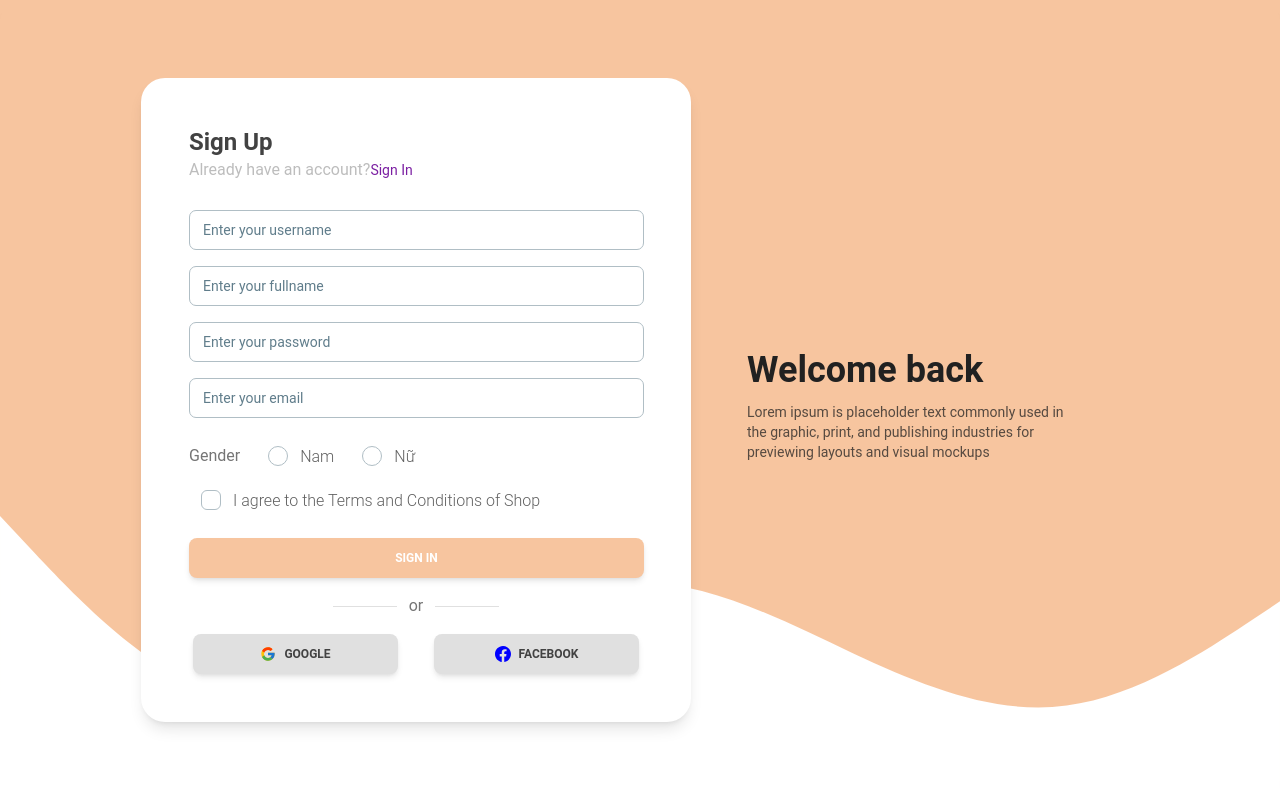
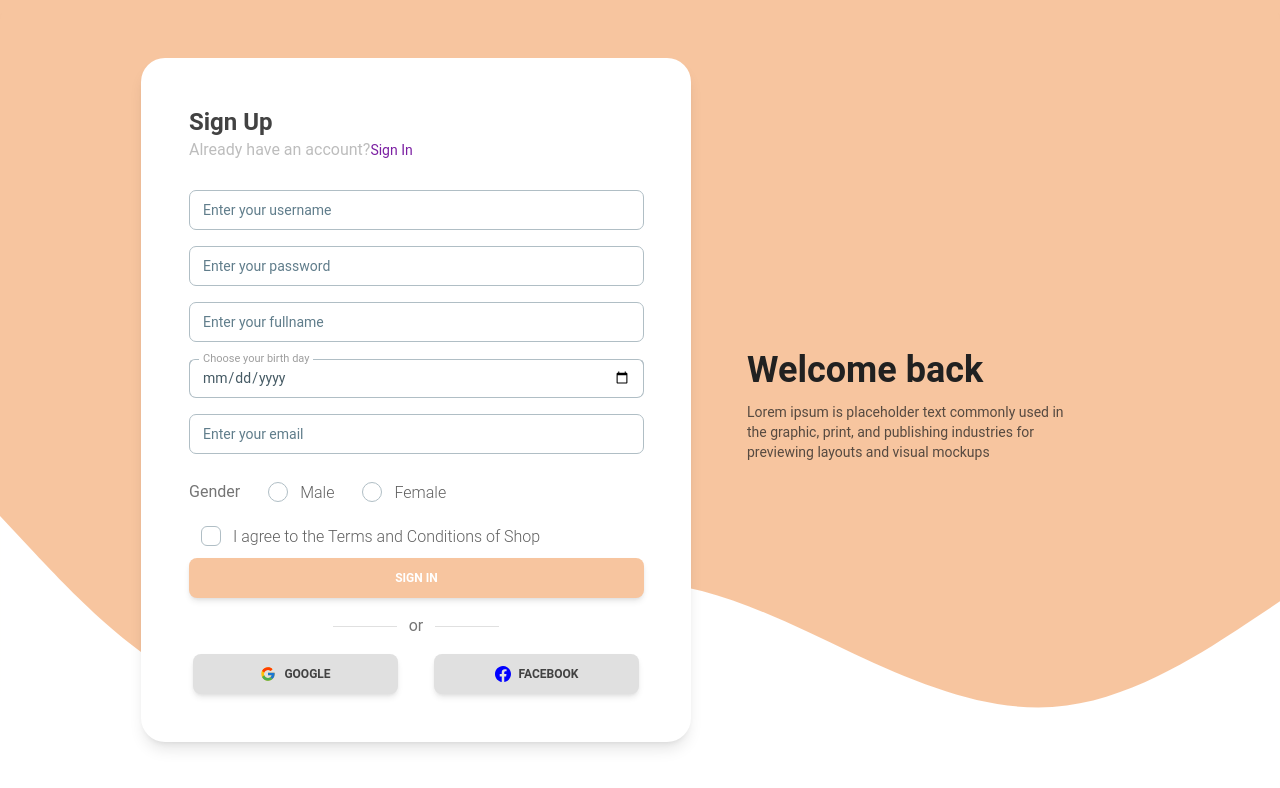
Before and after one commit to TranHuuHieu15/FEDuAnTotNghiep, a React (Vite) app: page /signup in a window 1280 px wide. Shown: the top 788 px of the page. Built offline with nearby package versions, Linux system fonts and the light colour scheme.

Commit message:
Register commit

```diff
--- a/src/components/checkbox/Checkbox.jsx
+++ b/src/components/checkbox/Checkbox.jsx
@@ -1,13 +1,28 @@
 import PropTypes from "prop-types";
 import { Checkbox as CheckButton } from "@material-tailwind/react";
-const Checkbox = ({ label, ripple, className }) => {
+import { useController } from "react-hook-form";
+const Checkbox = ({ label, ripple, className, control, errors, ...props }) => {
+  const { field } = useController({
+    control,
+    name: props.name,
+    defaultValue: false,
+  });
   return (
     <>
       <CheckButton
         label={label}
         ripple={ripple}
+        name={props.name}
         className={className}
+        value={props.value}
+        checked={field.value}
+        {...field}
       />
+      {errors[props.name] && (
+        <p className="mt-2 ml-1 text-xs text-red-500">
+          {errors[props.name].message}
+        </p>
+      )}
     </>
   );
 };
@@ -15,5 +30,9 @@ Checkbox.propTypes = {
   label: PropTypes.string,
   className: PropTypes.string,
   ripple: PropTypes.bool,
+  control: PropTypes.any.isRequired,
+  value: PropTypes.bool,
+  name: PropTypes.string,
+  errors: PropTypes.object,
 };
 export default Checkbox;
--- a/src/components/radioButton/RadioButton.jsx
+++ b/src/components/radioButton/RadioButton.jsx
@@ -1,5 +1,6 @@
 import PropTypes from "prop-types";
 import { Radio } from "@material-tailwind/react";
+import { useController } from "react-hook-form";
 const RadioButton = ({
   color = "blue-gray",
   label,
@@ -7,21 +8,42 @@ const RadioButton = ({
   className,
   name,
   ripple,
+  value,
+  errors,
+  control,
 }) => {
+  const { field } = useController({
+    control,
+    name,
+    defaultValue: "",
+  });
   return (
     <div className={className}>
       <div>{labelRadio}</div>
-      <Radio color={color} label={label} name={name} ripple={ripple}></Radio>
+      <Radio
+        color={color}
+        label={label}
+        name={name}
+        ripple={ripple}
+        {...field}
+        value={value}
+      ></Radio>
+      {errors.name && (
+        <p className="mt-2 ml-1 text-xs text-red-500">{errors.name.message}</p>
+      )}
     </div>
   );
 };
 RadioButton.propTypes = {
+  errors: PropTypes.object,
   color: PropTypes.string,
   className: PropTypes.string,
+  value: PropTypes.bool,
   name: PropTypes.string,
   ripple: PropTypes.bool,
   label: PropTypes.string,
   labelRadio: PropTypes.string,
+  control: PropTypes.any.isRequired,
 };
 
 export default RadioButton;
--- /dev/null
+++ b/src/components/select/Dropdown.jsx
@@ -0,0 +1,39 @@
+import {
+  Avatar,
+  Menu,
+  MenuHandler,
+  MenuItem,
+  MenuList,
+} from "@material-tailwind/react";
+import { Link } from "react-router-dom";
+
+const Dropdown = () => {
+  return (
+    <>
+      <Menu>
+        <MenuHandler>
+          <Avatar
+            variant="circular"
+            size="md"
+            alt="tania andrew"
+            className="border border-gray-900 p-0.5 cursor-pointer"
+            src="https://images.unsplash.com/photo-1633332755192-727a05c4013d?ixlib=rb-1.2.1&ixid=MnwxMjA3fDB8MHxwaG90by1wYWdlfHx8fGVufDB8fHx8&auto=format&fit=crop&w=1480&q=80"
+          />
+        </MenuHandler>
+        <MenuList>
+          <Link to="/">
+            <MenuItem>My Profile</MenuItem>
+          </Link>
+          <Link>
+            <MenuItem>Help</MenuItem>
+          </Link>
+          <Link>
+            <MenuItem>Log out</MenuItem>
+          </Link>
+        </MenuList>
+      </Menu>
+    </>
+  );
+};
+
+export default Dropdown;
--- a/src/pages/SignUpPage.jsx
+++ b/src/pages/SignUpPage.jsx
@@ -4,19 +4,80 @@ import { FcGoogle } from "react-icons/fc";
 import { BsFacebook } from "react-icons/bs";
 import RadioButton from "../components/radioButton/RadioButton";
 import Checkbox from "../components/checkbox/Checkbox";
-// import * as yup from "yup";
+import * as yup from "yup";
 import { yupResolver } from "@hookform/resolvers/yup";
 import { useForm } from "react-hook-form";
+import { useRegisterMutation } from "../redux/api/authApi";
+import { useDispatch } from "react-redux";
+import { useNavigate } from "react-router-dom";
+import {
+  registerFailure,
+  registerStart,
+  registerSuccess,
+} from "../redux/features/authSlice";
 
 const SignUpPage = () => {
+  const dispatch = useDispatch();
+  const navigate = useNavigate();
+  const [registerMutation] = useRegisterMutation();
+  const schema = yup.object().shape({
+    username: yup.string().required("Username is required"),
+    fullName: yup.string().required("Full name is required"),
+    birthday: yup
+      .date()
+      .transform((originalValue) => {
+        return isNaN(Date.parse(originalValue)) ? undefined : originalValue;
+      })
+      .required("Please choose your birth day"),
+    password: yup
+      .string()
+      .required("Password is required")
+      .min(6, "Password must be at least 6 characters"),
+    email: yup.string().email("Invalid email").required("Email is required"),
+    sex: yup.boolean().required("Gender is required"),
+    term: yup
+      .boolean()
+      .oneOf([true], "You must agree to the Terms and Conditions"),
+  });
   const {
     handleSubmit,
     formState: { errors, isValid, isSubmitting },
     control,
     reset,
   } = useForm({
-    // resolver: yupResolver(schema),
+    resolver: yupResolver(schema),
   });
+  const handleRegister = async (data) => {
+    if (!isValid) return;
+    dispatch(registerStart());
+    try {
+      const response = await registerMutation(data).unwrap();
+      console.log(response.data);
+      dispatch(
+        registerSuccess({
+          userInfo: response.data.userInfo,
+          userToken: response.data.userToken,
+        })
+      );
+      reset({
+        username: "",
+        password: "",
+      });
+      navigate("/");
+    } catch (error) {
+      dispatch(registerFailure(error.message));
+      console.log(error.message);
+    }
+    reset({
+      username: "",
+      fullName: "",
+      birthday: "",
+      password: "",
+      email: "",
+      gender: "",
+      term: false,
+    });
+  };
   return (
     <>
       <div className="absolute top-0 bottom-0 left-0 w-full h-full overflow-hidden leading-5 bg-[#F7C59F] bg-gradient-to-b"></div>
@@ -36,7 +97,7 @@ const SignUpPage = () => {
               </p>
             </div>
             <div className="space-y-4">
-              <form>
+              <form onSubmit={handleSubmit(handleRegister)}>
                 <Input
                   type="text"
                   label="Enter your username"
@@ -46,18 +107,26 @@ const SignUpPage = () => {
                   errors={errors}
                 />
                 <Input
-                  type="text"
-                  label="Enter your fullname"
+                  type="password"
+                  label="Enter your password"
                   className="w-[455px] my-4"
-                  name="fullname"
+                  name="password"
                   control={control}
                   errors={errors}
                 />
                 <Input
-                  type="password"
-                  label="Enter your password"
+                  type="text"
+                  label="Enter your fullname"
                   className="w-[455px] my-4"
-                  name="password"
+                  name="fullName"
+                  control={control}
+                  errors={errors}
+                />
+                <Input
+                  label="Choose your birth day"
+                  type="date"
+                  className="w-[455px] my-4"
+                  name="birthday"
                   control={control}
                   errors={errors}
                 />
@@ -72,25 +141,40 @@ const SignUpPage = () => {
                 <div className="flex items-center gap-4">
                   <p className="text-gray-600">Gender</p>
                   <RadioButton
-                    label="Nam"
-                    name="gender"
+                    label="Male"
+                    name="sex"
                     ripple={true}
-                    checked={true}
+                    // checked={true}
+                    value={true}
+                    control={control}
+                    errors={errors}
                   ></RadioButton>
                   <RadioButton
-                    label="Nữ"
-                    name="gender"
+                    label="Female"
+                    name="sex"
                     ripple={true}
+                    value={false}
+                    control={control}
+                    errors={errors}
                   ></RadioButton>
                 </div>
                 <Checkbox
                   label="I agree to the Terms and Conditions of Shop"
                   className="font-eculid"
+                  name="term"
+                  control={control}
+                  errors={errors}
                 ></Checkbox>
+                <div>
+                  <Button
+                    type="submit"
+                    className="w-[455px] bg-[#F7C59F]"
+                    disabled={isSubmitting}
+                  >
+                    Sign in
+                  </Button>
+                </div>
               </form>
-              <div>
-                <Button className="w-[455px] bg-[#F7C59F]">Sign in</Button>
-              </div>
               <div className="flex items-center justify-center space-x-3">
                 <span className="w-16 h-px bg-gray-300"></span>
                 <span className="font-normal text-gray-600">or</span>
--- a/src/redux/api/authApi.jsx
+++ b/src/redux/api/authApi.jsx
@@ -20,6 +20,13 @@ export const authApi = createApi({
         body: data,
       }),
     }),
+    register: builder.mutation({
+      query: (data) => ({
+        url: "/auth/register",
+        method: "POST",
+        body: data,
+      }),
+    }),
   }),
 });
-export const { useLoginMutation } = authApi;
+export const { useLoginMutation, useRegisterMutation } = authApi;
--- a/src/redux/features/authSlice.jsx
+++ b/src/redux/features/authSlice.jsx
@@ -15,19 +15,33 @@ const authSlice = createSlice({
   initialState,
   reducers: {
     loginStart: (state) => {
-      console.log("start");
       state.loading = true;
       state.error = null;
       state.success = false;
     },
     loginSuccess: (state, action) => {
-      console.log("success");
       state.loading = false;
       state.userInfo = action.payload.userInfo;
       state.userToken = action.payload.userToken;
       state.success = true;
     },
     loginFailure: (state, action) => {
+      state.loading = false;
+      state.error = action.payload;
+      state.success = false;
+    },
+    registerStart: (state) => {
+      state.loading = true;
+      state.error = null;
+      state.success = false;
+    },
+    registerSuccess: (state, action) => {
+      state.loading = false;
+      state.userInfo = action.payload.userInfo;
+      state.userToken = action.payload.userToken;
+      state.success = true;
+    },
+    registerFailure: (state, action) => {
       state.loading = false;
       state.error = action.payload;
       state.success = false;
@@ -39,6 +53,13 @@ const authSlice = createSlice({
     },
   },
 });
-export const { loginStart, loginSuccess, loginFailure, logout } =
-  authSlice.actions;
+export const {
+  loginStart,
+  loginSuccess,
+  loginFailure,
+  registerStart,
+  registerSuccess,
+  registerFailure,
+  logout,
+} = authSlice.actions;
 export default authSlice.reducer;
```
Lines whose indentation alone changed are shown as unchanged.
